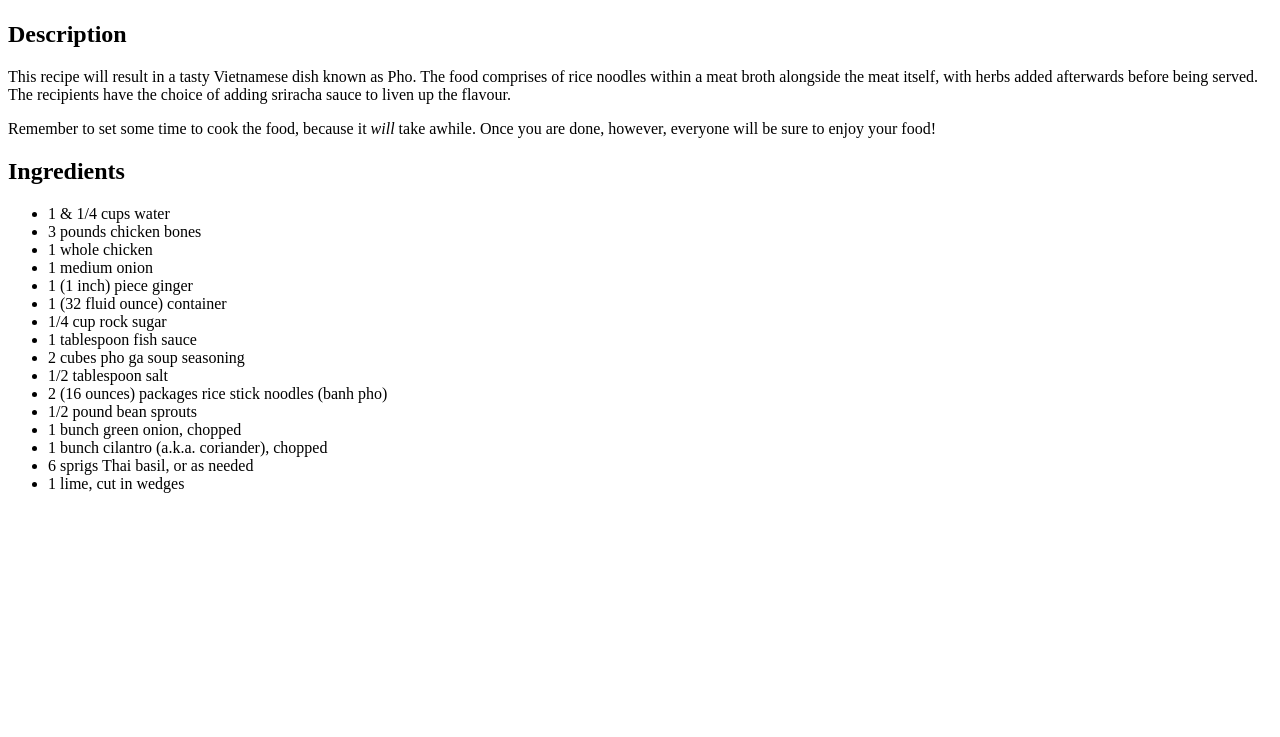
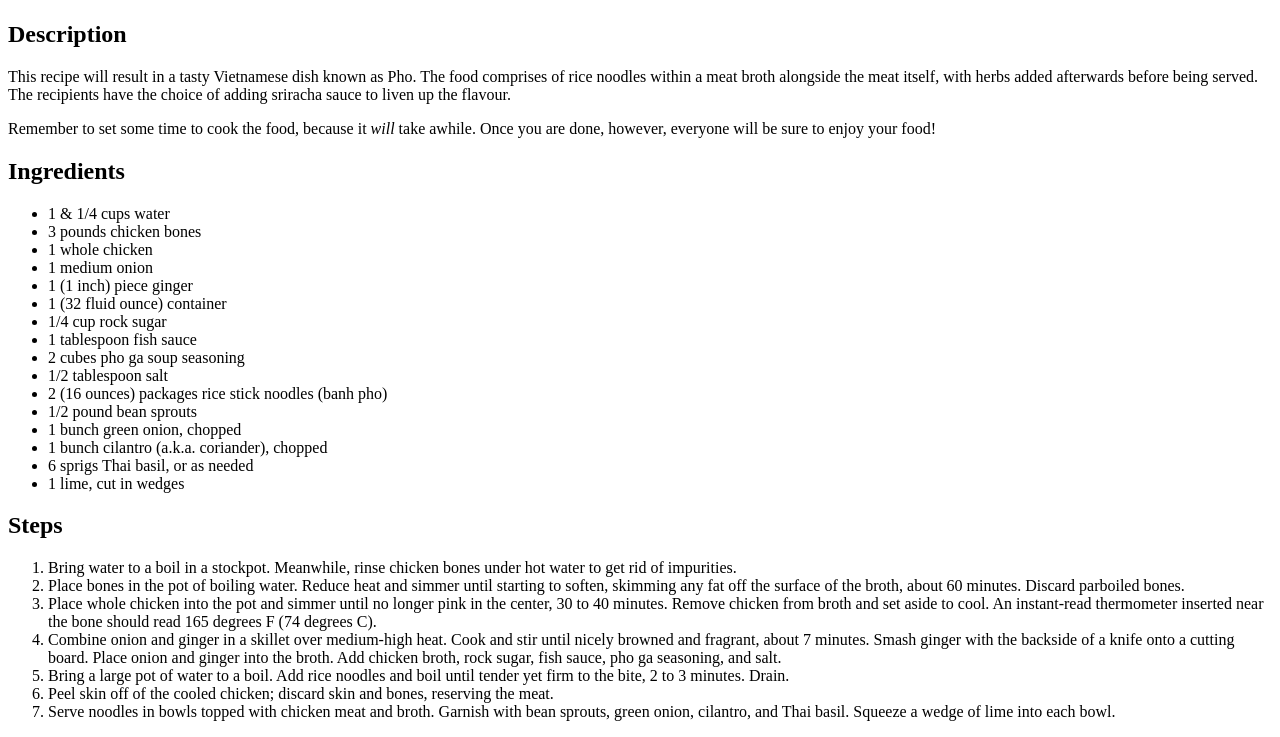
Before and after one commit to kyungminkim1/odin-recipes, a plain HTML site: page recipes/pho.html in a window 1280 px wide. Shown: the part 399-1136 px from the top of the page. Before the commit the page ends 908 px from the top, so only its background shows below. Drawn offline with Linux system fonts and the light colour scheme.

Commit message:
Add steps section

```diff
--- a/recipes/pho.html
+++ b/recipes/pho.html
@@ -43,5 +43,45 @@
             <li>1 lime, cut in wedges</li>
         </ul>
 
+        <h2>Steps</h2>
+
+        <ol>
+            <li>
+                Bring water to a boil in a stockpot.
+                Meanwhile, rinse chicken bones under hot water to get rid of impurities.
+            </li>
+            <li>
+                Place bones in the pot of boiling water.
+                Reduce heat and simmer until starting to soften,
+                skimming any fat off the surface of the broth, about 60 minutes.
+                Discard parboiled bones.
+            </li>
+            <li>
+                Place whole chicken into the pot and simmer until no longer pink in the center, 30 to 40 minutes.
+                Remove chicken from broth and set aside to cool.
+                An instant-read thermometer inserted near the bone should read 165 degrees F (74 degrees C).
+            </li>
+            <li>
+                Combine onion and ginger in a skillet over medium-high heat.
+                Cook and stir until nicely browned and fragrant, about 7 minutes.
+                Smash ginger with the backside of a knife onto a cutting board.
+                Place onion and ginger into the broth.
+                Add chicken broth, rock sugar, fish sauce, pho ga seasoning, and salt.
+            </li>
+            <li>
+                Bring a large pot of water to a boil.
+                Add rice noodles and boil until tender yet firm to the bite, 2 to 3 minutes.
+                Drain.
+            </li>
+            <li>
+                Peel skin off of the cooled chicken; discard skin and bones, reserving the meat.
+            </li>
+            <li>
+                Serve noodles in bowls topped with chicken meat and broth.
+                Garnish with bean sprouts, green onion, cilantro, and Thai basil.
+                Squeeze a wedge of lime into each bowl.
+            </li>
+        </ol>
+
     </body>
 </html>
```
